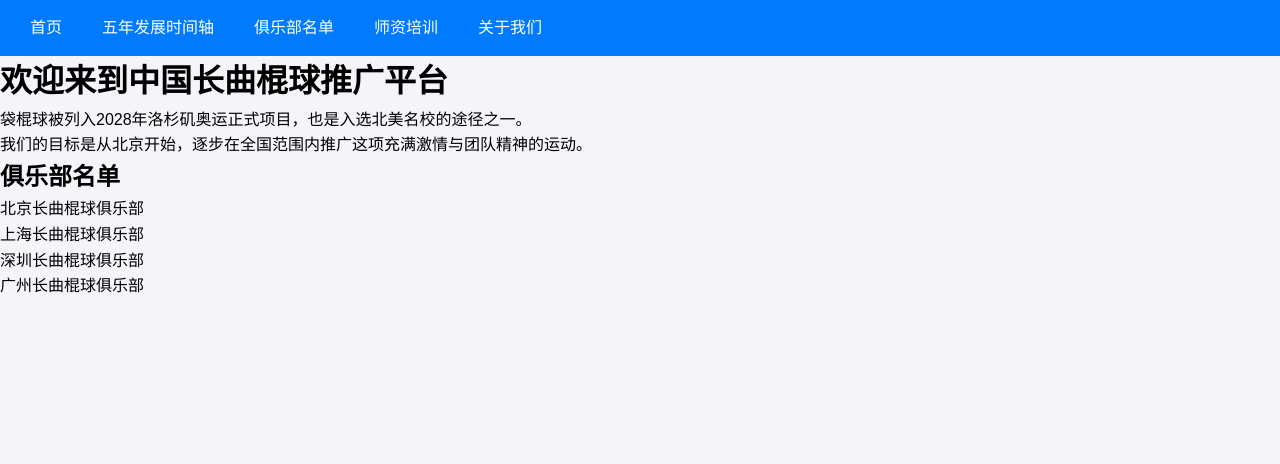
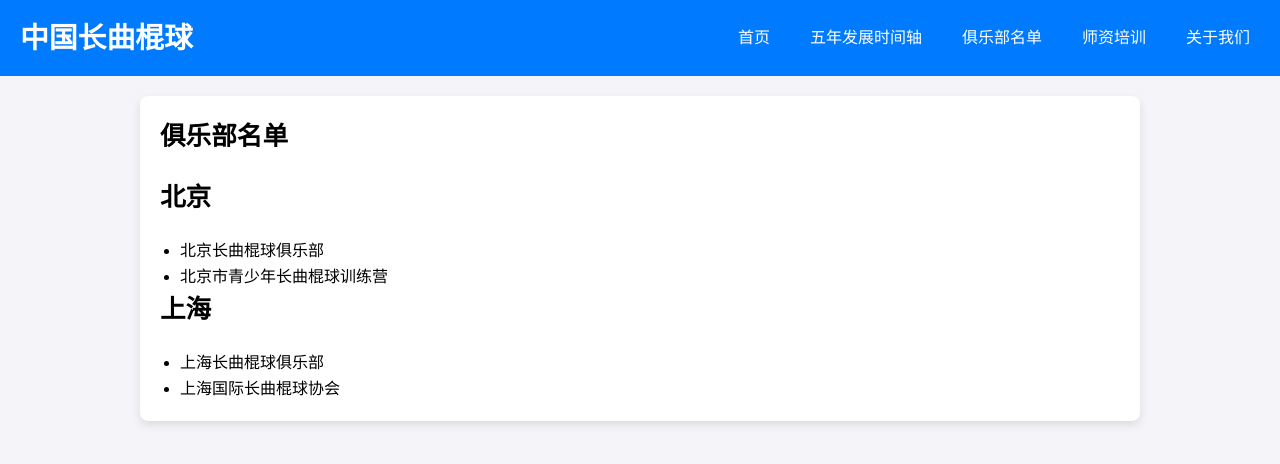
Before and after one commit to coolwayne/lacrosse_club_site, a plain HTML site: page clubs.html in a window 1280 px wide. Drawn offline with Linux system fonts and the light colour scheme.

Commit message:
Update clubs.html

```diff
--- a/clubs.html
+++ b/clubs.html
@@ -1,43 +1,35 @@
 <!DOCTYPE html>
-<html lang="zh-Hans">
+<html lang="zh">
 <head>
-  <meta charset="UTF-8">
-  <meta name="viewport" content="width=device-width, initial-scale=1.0">
+  <meta charset="UTF-8" />
+  <meta name="viewport" content="width=device-width, initial-scale=1.0" />
   <title>俱乐部名单</title>
-  <link rel="stylesheet" href="styles.css">
+  <link rel="stylesheet" href="styles.css" />
 </head>
 <body>
 
-  <!-- 導覽列 -->
+  <!-- 导航栏 -->
   <nav class="navbar">
+    <h1>中国长曲棍球</h1>
     <ul>
       <li><a href="index.html">首页</a></li>
       <li><a href="timeline.html">五年发展时间轴</a></li>
       <li><a href="clubs.html">俱乐部名单</a></li>
-      <li><a href="trainers.html">师资培训</a></li>
+      <li><a href="teachers.html">师资培训</a></li>
       <li><a href="about.html">关于我们</a></li>
     </ul>
   </nav>
 
-  <!-- 介紹段落 -->
-  <header class="intro-section">
-    <h1>欢迎来到中国长曲棍球推广平台</h1>
-    <p>
-      袋棍球被列入2028年洛杉矶奥运正式项目，也是入选北美名校的途径之一。<br />
-      我们的目标是从北京开始，逐步在全国范围内推广这项充满激情与团队精神的运动。
-    </p>
-  </header>
-
-  <!-- 俱樂部列表 -->
-  <section class="clubs-section">
-    <h2>俱乐部名单</h2>
+  <!-- 俱乐部名单 -->
+  <div class="content-container">
+    <h1>俱乐部名单</h1>
+    <h2>北京</h2>
     <ul>
       <li>北京长曲棍球俱乐部</li>
+      <li>北京市青少年长曲棍球训练营</li>
+    </ul>
+    <h2>上海</h2>
+    <ul>
       <li>上海长曲棍球俱乐部</li>
-      <li>深圳长曲棍球俱乐部</li>
-      <li>广州长曲棍球俱乐部</li>
+      <li>上海国际长曲棍球协会</li>
     </ul>
-  </section>
-
-</body>
-</html>
```
